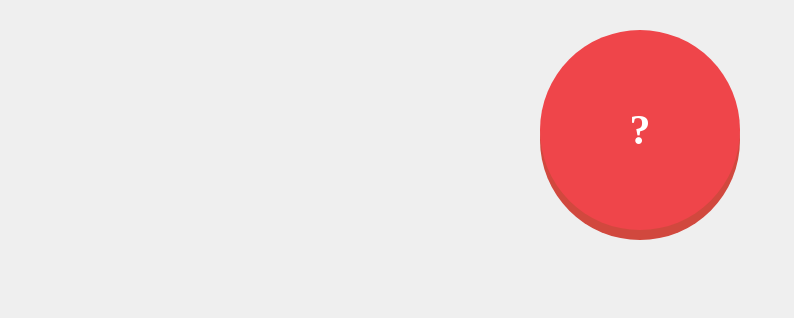
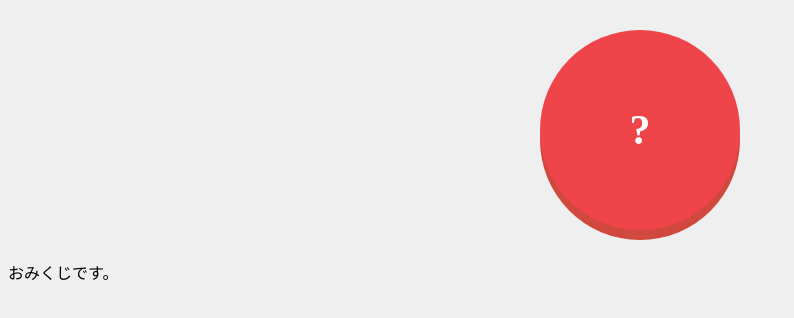
Before and after one commit to juth5/omikuji, a plain HTML site: page dev-project/index.html in a window 1280 px wide. Shown: the whole page, without its empty margins (0-794 px from the left). Drawn offline with Linux system fonts and the light colour scheme.

Commit message:
テキスト変更

```diff
--- a/dev-project/index.html
+++ b/dev-project/index.html
@@ -9,6 +9,7 @@
 </head>
 <body>
   <div id="btn">?</div>
+  <div>おみくじです。</div>
   <script src="js/main.js"></script>
 </body>
 </html>
```
